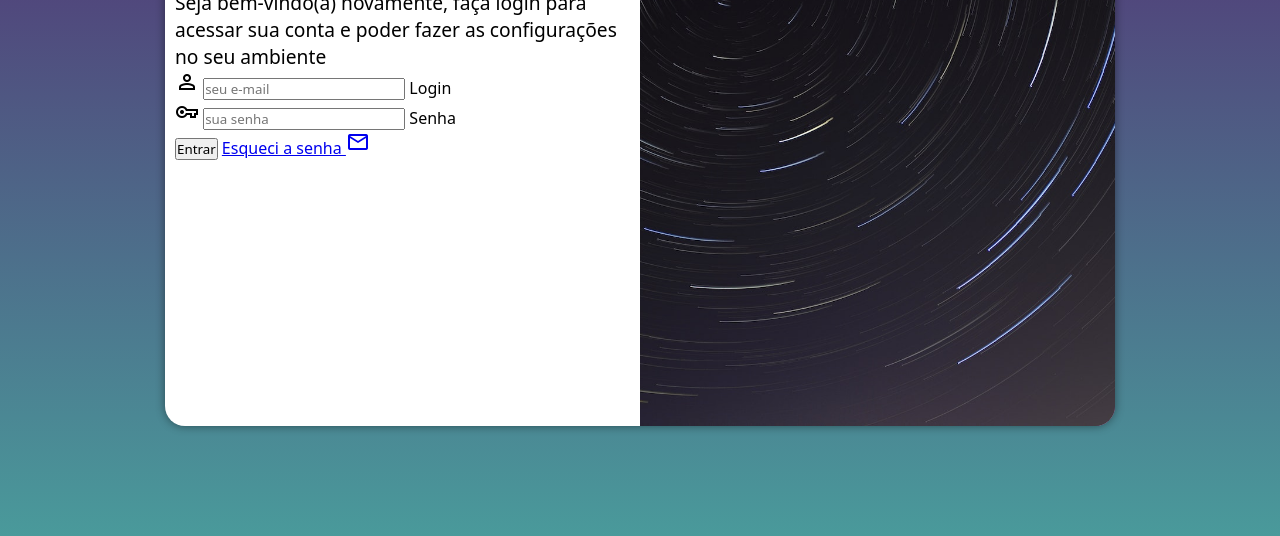
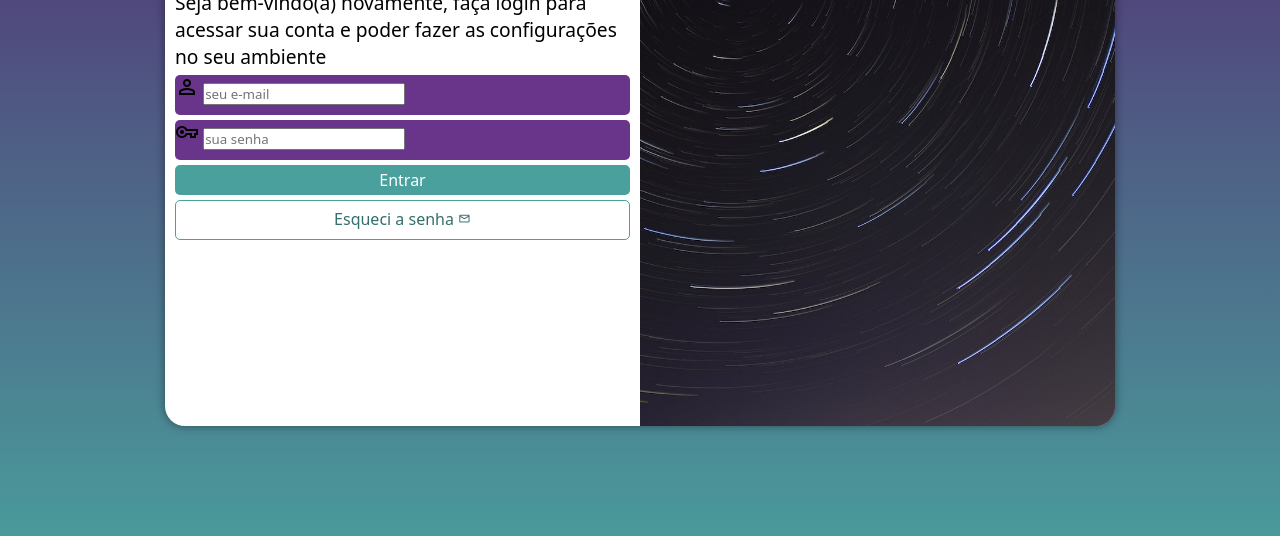
Before and after one commit to LeonardoPePo/projeto-login, a plain HTML site: page index.html in a window 1280 px wide. Shown: the part 224-760 px from the top of the page. Drawn offline with nearby package versions, Linux system fonts and the light colour scheme.

Commit message:
formatação do form

```diff
--- a/estilos/style.css
+++ b/estilos/style.css
@@ -32,7 +32,7 @@ main{
 
 section#login{
     background-color: white;
-    width: 260px;
+    width: 250px;
     height: 500px;
     border-radius: 20px;
     box-shadow: 0px 0px 10px rgba(0, 0, 0, 0.445);
@@ -68,3 +68,55 @@ div#formulario > h1{
 div#formulario > p{
     font-size: 0.8em;
 }
+
+form > input[type=submit]{
+    display: block;
+    font-size: 1em;
+    width: 100%;
+    height: 30px;
+    background-color: #49a09d;
+    color: white;
+    border: none;
+    border-radius: 5px;
+    cursor: pointer;
+}
+
+div.campo > label{
+    display: none;
+}
+
+form > div.campo{
+    background-color: #68358b;
+    width: 100%;
+    display: block;
+    height: 40px;
+    border-radius: 5px;
+    margin: 5px 0px;
+}
+
+form > input[type=submit]:hover{
+    background-color: #336e6c;
+}
+
+form > a.botao{
+    display: block;
+    text-align: center;
+    font-size: 1em;
+    width: 100%;
+    height: 40px;
+    color: #336e6c;
+    background-color: white;
+    border: 1px solid #49a09d;
+    border-radius: 5px;
+    text-decoration: none;
+    padding-top: 7px;
+    margin-top: 5px;
+}
+
+form > a.botao:hover{
+    background-color: #67ddd7;
+}
+
+form > a.botao > span{
+    font-size: 0.8em;
+}
--- a/index.html
+++ b/index.html
@@ -30,7 +30,7 @@
                         <label for="isenha">Senha</label>
                     </div>
                     <input type="submit" value="Entrar">
-                    <a href="esqueci.html">
+                    <a href="esqueci.html" class="botao">
                         Esqueci a senha <span class="material-symbols-outlined">mail</span>
                     </a>
                 </form>
```
